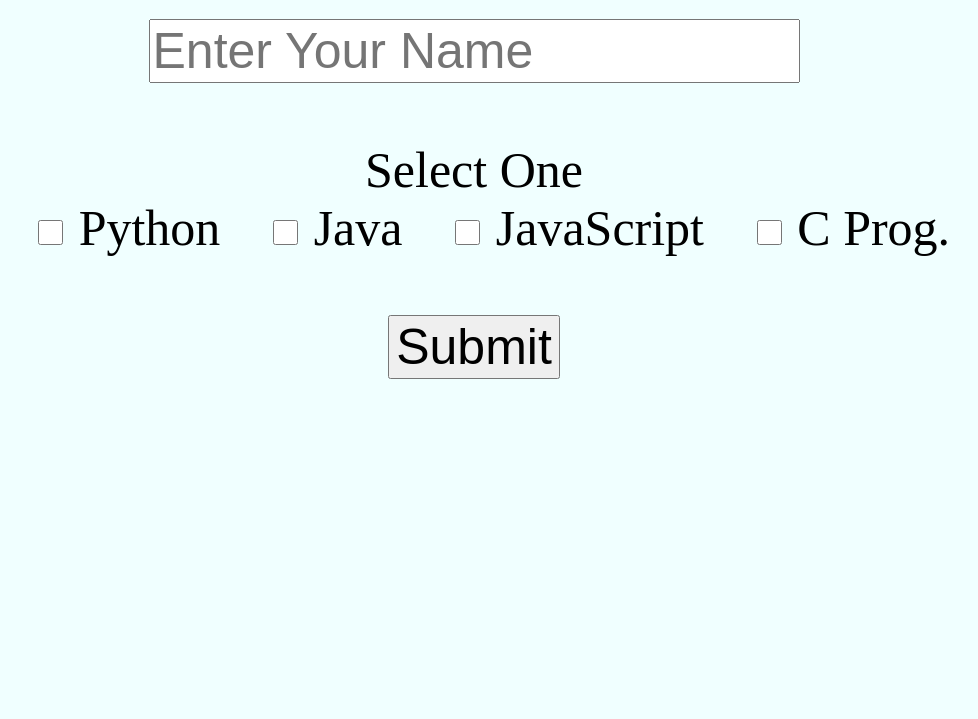
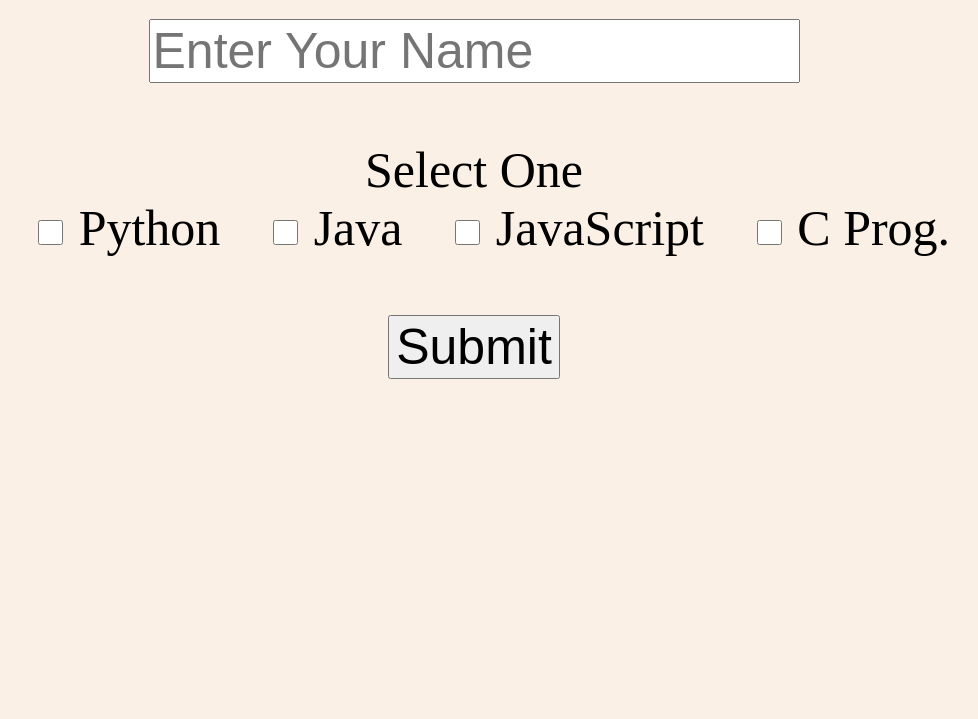
Before and after one commit to Chandan2308/Languages-Known, a plain HTML site: page index.html in a window 1280 px wide. Shown: the part 81-800 px from the top of the page, without its empty margins (166-1144 px from the left). Drawn offline with Linux system fonts and the light colour scheme.

Commit message:
index.html

```diff
--- a/index.html
+++ b/index.html
@@ -6,7 +6,7 @@
                 font-size: 50px;
             }
             body{
-                background-color: azure;
+                background-color: linen;
             }
             h1{
                 background-color: black;
```
